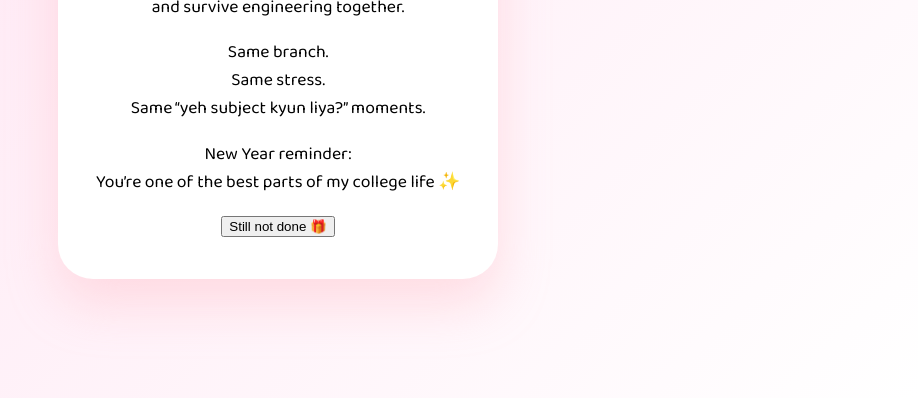
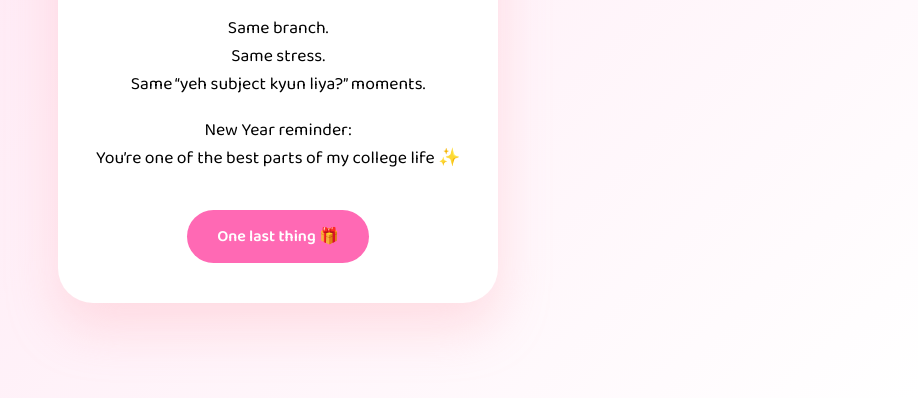
Before and after one commit to coder-taranekar/wish, a plain HTML site: page best.html in a window 1280 px wide. Shown: the part 402-800 px from the top of the page, without its empty margins (362-1280 px from the left). Drawn offline with Linux system fonts and the light colour scheme.

Commit message:
Update best.html

```diff
--- a/best.html
+++ b/best.html
@@ -72,12 +72,10 @@ New Year reminder:<br>
 You’re one of the best parts of my college life ✨
 </p>
 
-<button onclick="location.href='surprise.html'">
-Still not done 🎁
-</button>
-
+<a class="btn" href="surprise.html">
+One last thing 🎁
+</a>
 </div>
 
 </body>
-
 </html>
```
